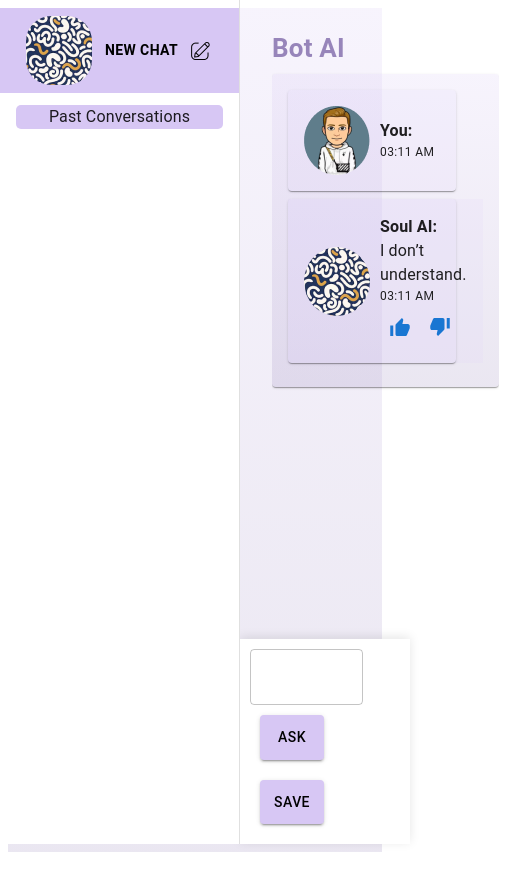
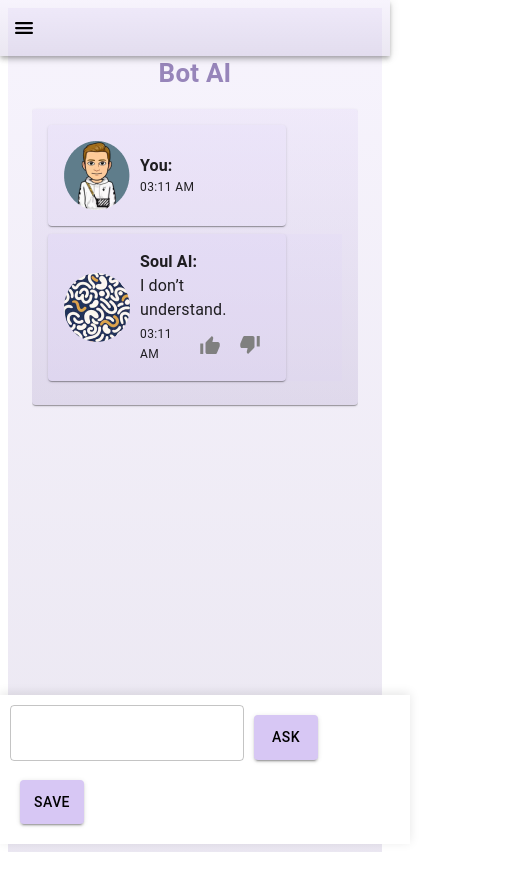
Before and after one commit to NiithinK/BotAI, a React (Create React App) app: page / in a window 390 px wide. Both pictures are taken after a click on the button "ASK". Shown: the top 890 px of the page, 523 px wide, since content can reach past the window. Built offline with nearby package versions, Linux system fonts and the light colour scheme.

Commit message:
stage Final

```diff
--- a/src/components/Chat.jsx
+++ b/src/components/Chat.jsx
@@ -8,7 +8,7 @@ import { Button, TextField, Typography, Paper, IconButton, Box, Rating } from '@
 import Sidebar from './sidebar';
 import logo from '../assets/image 29.png';
 import you from '../assets/you.png';
-
+import useMediaQuery from "@mui/material/useMediaQuery";
 const Chat = () => {
     const { conversations, setConversations } = useContext(ChatContext);
     const [input, setInput] = useState('');
@@ -17,6 +17,8 @@ const Chat = () => {
     const [feedbacks, setFeedbacks] = useState([]);
     const [rating, setRating] = useState(0);
     const [feedbackText, setFeedbackText] = useState('');
+    const isMobile = useMediaQuery('(max-width:600px)');
+
 
     useEffect(() => {
         const savedConversations = JSON.parse(localStorage.getItem('conversations'));
@@ -64,13 +66,15 @@ const Chat = () => {
             <Sidebar />
             <div style={{ flexGrow: 1, padding: '24px', display: 'flex', flexDirection: 'column', height: '100%' }}>
                 <div style={{ flex: 1, overflowY: 'auto', paddingBottom: '120px' }}>
-                    <Typography variant="h4" sx={{ marginBottom: '10px', fontWeight: '700', fontSize: '26px', color: '#9785BA' }}>Bot AI</Typography>
-                    <Paper style={{ padding: '1em', marginBottom: '1em', background: 'linear-gradient(180deg, rgba(215, 199, 244, 0.2) 0%, rgba(151, 133, 186, 0.2) 100%)' }}>
+                    <Typography variant="h4" sx={{ marginBottom: '20px', fontWeight: '700', fontSize: '26px', color: '#9785BA', marginTop: '25px', textAlign: isMobile ? 'center' : 'left',  marginLeft: isMobile ? 0 : 100 }}>
+                        Bot AI
+                    </Typography>
+                    <Paper style={{ padding: '1em', marginBottom: '1em', background: 'linear-gradient(180deg, rgba(215, 199, 244, 0.2) 0%, rgba(151, 133, 186, 0.2) 100%)',marginLeft: isMobile ? 0 : 240 }}>
                         {currentConversation.map((msg, index) => (
                             <div key={index}>
                                 {msg.sender === 'user' ? (
                                     <Box sx={{ width: '100%', mb: 1 }}>
-                                        <Paper sx={{ p: 2, background: '#D7C7F421', maxWidth: '70%' }}>
+                                        <Paper sx={{ p: 2, background: '#D7C7F421', maxWidth: '70%',  }}>
                                             <Box sx={{ display: 'flex', alignItems: 'center' }}>
                                                 <img src={you} alt="" style={{ marginRight: '10px' }} />
                                                 <Box>
@@ -89,13 +93,15 @@ const Chat = () => {
                                                 <Box>
                                                     <Typography variant="body1" sx={{ fontWeight: 'bold' }}>Soul AI:</Typography>
                                                     <Typography variant="body1">{msg.text}</Typography>
+                                                    <Box sx={{display:'flex',marginTop:'3px'}}>
                                                     <Typography variant="caption" sx={{ display: 'block' }}>{msg.time}</Typography>
                                                     <IconButton color="primary" onClick={() => handleFeedback(index, 'thumbs-up')}>
-                                                        <IoMdThumbsUp />
+                                                        <IoMdThumbsUp color="grey" />
                                                     </IconButton>
                                                     <IconButton color="primary" onClick={() => handleOpenFeedbackForm(index)}>
-                                                        <IoMdThumbsDown />
+                                                        <IoMdThumbsDown color="grey" />
                                                     </IconButton>
+                                                    </Box>
                                                     {feedbacks[index] === 'thumbs-up' && (
                                                         <Typography variant="body2" color="primary">
                                                             <Rating
@@ -121,13 +127,12 @@ const Chat = () => {
                         ))}
                     </Paper>
                 </div>
-                <div style={{ position: 'fixed', bottom: 0, left: 240, width: 'calc(100% - 240px)', backgroundColor: '#fff', padding: '10px', boxShadow: '0 -2px 10px rgba(0, 0, 0, 0.1)' }}>
+                <div style={{ position: 'fixed', bottom: 0, left: isMobile ? 0 : 240, width: isMobile ? '100%' : '90%', backgroundColor: '#fff', padding: '10px', boxShadow: '0 -2px 10px rgba(0, 0, 0, 0.1)' }}>
                     <TextField
                         fullWidth
                         value={input}
                         onChange={(e) => setInput(e.target.value)}
-
-                        sx={{ width: '75%', background: 'white' }}
+                        sx={{ width: isMobile ? '60%' : '75%', background: 'white' }}
                     />
                     <Button variant="contained" color="primary" sx={{ margin: '10px', padding: '10px', background: '#D7C7F4', color: 'black', width: '5%' }} onClick={handleSend}>
                         Ask
@@ -138,7 +143,7 @@ const Chat = () => {
                 </div>
             </div>
         </div>
-    );
+    )
 };
 
 export default Chat;
--- a/src/components/ConversationList.jsx
+++ b/src/components/ConversationList.jsx
@@ -97,15 +97,16 @@ const PastConversations = () => {
 
     return (
         <>
-            <div style={{ padding: '24px', marginLeft: '25px' }}>
+
+            <div style={{ padding: '24px', marginLeft: '25px', background: 'linear-gradient(180deg, rgba(215, 199, 244, 0.2) 0%, rgba(151, 133, 186, 0.2) 100%)'}}>
             <IconButton onClick={() => navigate('/')} sx={{ marginBottom: '1em' }}>
                         <IoArrowBackCircle /> Back
                     </IconButton>
                 <Box sx={{ display: 'flex', justifyContent: 'center', marginBottom: '20px' }}>
                 <Typography variant="h4" sx={{ marginBottom: '10px', marginLeft: '10px', fontWeight: '700', fontSize: '26px', color: '#9785BA' }}>
 
-                    Past Conversations
-                    <Button onClick={handleClear} sx={{ marginLeft: '10px', background: '#D7C7F4',color:'black'}}>Clear History</Button>
+                Conversation History
+                    <Button onClick={handleClear} sx={{ marginLeft: '30px', background: '#D7C7F4',color:'black'}}>Clear History</Button>
                 </Typography>
                 </Box>
                 <Box sx={{ display: 'flex', justifyContent: 'center', marginBottom: '20px' }}>
--- a/src/components/sidebar.jsx
+++ b/src/components/sidebar.jsx
@@ -1,24 +1,58 @@
-import React from 'react';
+// import React from 'react';
+// import { useNavigate } from 'react-router-dom';
+// import { Button, Drawer, List, ListItem, ListItemText } from '@mui/material';
+// import logo from '../assets/image 29.png';
+// import newPic from '../assets/image 31.png'
+// const Sidebar = ({ darkMode, setDarkMode }) => {
+//     const navigate = useNavigate();
+
+//     return (
+//         <Drawer
+//             variant="permanent"
+//             sx={{
+//                 width: 240,
+//                 flexShrink: 0,
+//                 [`& .MuiDrawer-paper`]: { width: 240, boxSizing: 'border-box' },
+//             }}
+//         >
+//             <List>
+//                 <ListItem button onClick={() => navigate('/history')}  sx={{background:'#D7C7F4',textAlign:'center',}}>
+//                     <img style={{borderRadius:'25px',marginLeft:'10px'}} src={logo} alt="" />
+//                     <Button sx={{marginLeft:'5px',color:'black',fontWeight:'700'}}>New Chat <img style={{borderRadius:'25px',marginLeft:'10px'}} src={newPic} alt="" /></Button>
+
+//                 </ListItem>
+//                 <ListItem button onClick={() => navigate('/history')}>
+//                     <ListItemText sx={{background:'#D7C7F4' ,textAlign:'center',borderRadius:'5px'}} primary="Past Conversations" />
+//                 </ListItem>
+//                 <ListItem>
+
+//                 </ListItem>
+//             </List>
+//         </Drawer>
+//     );
+// };
+// export default Sidebar
+
+import React, { useState } from 'react';
 import { useNavigate } from 'react-router-dom';
-import { Button, Drawer, List, ListItem, ListItemText } from '@mui/material';
+import { Button, Drawer, List, ListItem, ListItemText, IconButton, useMediaQuery, Toolbar, AppBar } from '@mui/material';
+import { IoMenu } from "react-icons/io5";
 import logo from '../assets/image 29.png';
 import newPic from '../assets/image 31.png'
 const Sidebar = ({ darkMode, setDarkMode }) => {
     const navigate = useNavigate();
+    const isMobile = useMediaQuery('(max-width:600px)');
+    const [mobileOpen, setMobileOpen] = useState(false);
 
-    return (
-        <Drawer
-            variant="permanent"
-            sx={{
-                width: 240,
-                flexShrink: 0,
-                [`& .MuiDrawer-paper`]: { width: 240, boxSizing: 'border-box' },
-            }}
-        >
+    const handleDrawerToggle = () => {
+        setMobileOpen(!mobileOpen);
+    };
+
+    const drawerContent = (
         <List>
                          <ListItem button onClick={() => navigate('/history')}  sx={{background:'#D7C7F4',textAlign:'center',}}>
                              <img style={{borderRadius:'25px',marginLeft:'10px'}} src={logo} alt="" />
-                    <Button sx={{marginLeft:'5px',color:'black',fontWeight:'700'}}>New Chat <img style={{marginLeft:'10px'}} src={newPic} alt="" /></Button>
+                             <Button sx={{marginLeft:'5px',color:'black',fontWeight:'700'}} onClick={() => navigate('/')} >New Chat <img style={{borderRadius:'25px',marginLeft:'10px'}} src={newPic} alt="" /></Button>
 
                          </ListItem>
                          <ListItem button onClick={() => navigate('/history')}>
@@ -28,83 +62,55 @@ const Sidebar = ({ darkMode, setDarkMode }) => {
 
                         </ListItem>
                      </List>
+    );
+
+    const drawerStyles = {
+        boxSizing: 'border-box',
+        width: 240,
+
+    };
+
+    return (
+        <div style={{backgroundColor: 'linear-gradient(180deg, rgba(215, 199, 244, 0.2) 0%, rgba(151, 133, 186, 0.2) 100%)',}}>
+            {isMobile ? (
+                <>
+                    <AppBar position="fixed" sx={{background: 'linear-gradient(180deg, rgba(215, 199, 244, 0.2) 0%, rgba(151, 133, 186, 0.2) 100%)',}}>
+                        <Toolbar>
+                            <IconButton
+                                color="inherit"
+                                aria-label="open drawer"
+                                edge="start"
+                                onClick={handleDrawerToggle}
+                                sx={{ mr: 2 }}
+                            >
+                                <IoMenu color='black'/>
+                            </IconButton>
+                        </Toolbar>
+                    </AppBar>
+                    <Drawer
+                        variant="temporary"
+                        open={mobileOpen}
+                        onClose={handleDrawerToggle}
+                        ModalProps={{
+                            keepMounted: true, // Better open performance on mobile.
+                        }}
+                        sx={{ [`& .MuiDrawer-paper`]: drawerStyles }}
+                    >
+                        {drawerContent}
                     </Drawer>
+                </>
+            ) : (
+                <Drawer
+                    variant="permanent"
+                    sx={{
+                        [`& .MuiDrawer-paper`]: drawerStyles,
+                    }}
+                >
+                    {drawerContent}
+                </Drawer>
+            )}
+        </div>
     );
 };
-export default Sidebar
 
-// import React, { useState } from 'react';
-// import { useNavigate } from 'react-router-dom';
-// import { Button, Drawer, List, ListItem, ListItemText, IconButton, useMediaQuery, Toolbar, AppBar } from '@mui/material';
-// import { IoMenu } from "react-icons/io5";
-
-// const Sidebar = ({ darkMode, setDarkMode }) => {
-//     const navigate = useNavigate();
-//     const isMobile = useMediaQuery('(max-width:600px)');
-//     const [mobileOpen, setMobileOpen] = useState(false);
-
-//     const handleDrawerToggle = () => {
-//         setMobileOpen(!mobileOpen);
-//     };
-
-//     const drawerContent = (
-//         <List>
-//             <ListItem button onClick={() => navigate('/')} sx={{ textAlign: 'center' }}>
-//                 <Button>New Chat</Button>
-//             </ListItem>
-//             <ListItem button onClick={() => navigate('/history')}>
-//                 <ListItemText sx={{ textAlign: 'center', borderRadius: '5px' }} primary="Past Conversations" />
-//             </ListItem>
-//         </List>
-//     );
-
-//     const drawerStyles = {
-//         boxSizing: 'border-box',
-//         width: 240,
-
-//     };
-
-//     return (
-//         <div style={{backgroundColor: 'linear-gradient(180deg, rgba(215, 199, 244, 0.2) 0%, rgba(151, 133, 186, 0.2) 100%)',}}>
-//             {isMobile ? (
-//                 <>
-//                     <AppBar position="fixed" sx={{background: 'linear-gradient(180deg, rgba(215, 199, 244, 0.2) 0%, rgba(151, 133, 186, 0.2) 100%)',}}>
-//                         <Toolbar>
-//                             <IconButton
-//                                 color="inherit"
-//                                 aria-label="open drawer"
-//                                 edge="start"
-//                                 onClick={handleDrawerToggle}
-//                                 sx={{ mr: 2 }}
-//                             >
-//                                 <IoMenu />
-//                             </IconButton>
-//                         </Toolbar>
-//                     </AppBar>
-//                     <Drawer
-//                         variant="temporary"
-//                         open={mobileOpen}
-//                         onClose={handleDrawerToggle}
-//                         ModalProps={{
-//                             keepMounted: true, // Better open performance on mobile.
-//                         }}
-//                         sx={{ [`& .MuiDrawer-paper`]: drawerStyles }}
-//                     >
-//                         {drawerContent}
-//                     </Drawer>
-//                 </>
-//             ) : (
-//                 <Drawer
-//                     variant="permanent"
-//                     sx={{
-//                         [`& .MuiDrawer-paper`]: drawerStyles,
-//                     }}
-//                 >
-//                     {drawerContent}
-//                 </Drawer>
-//             )}
-//         </div>
-//     );
-// };
-
-// export default Sidebar;
+export default Sidebar;
```
Lines whose indentation alone changed are shown as unchanged.
